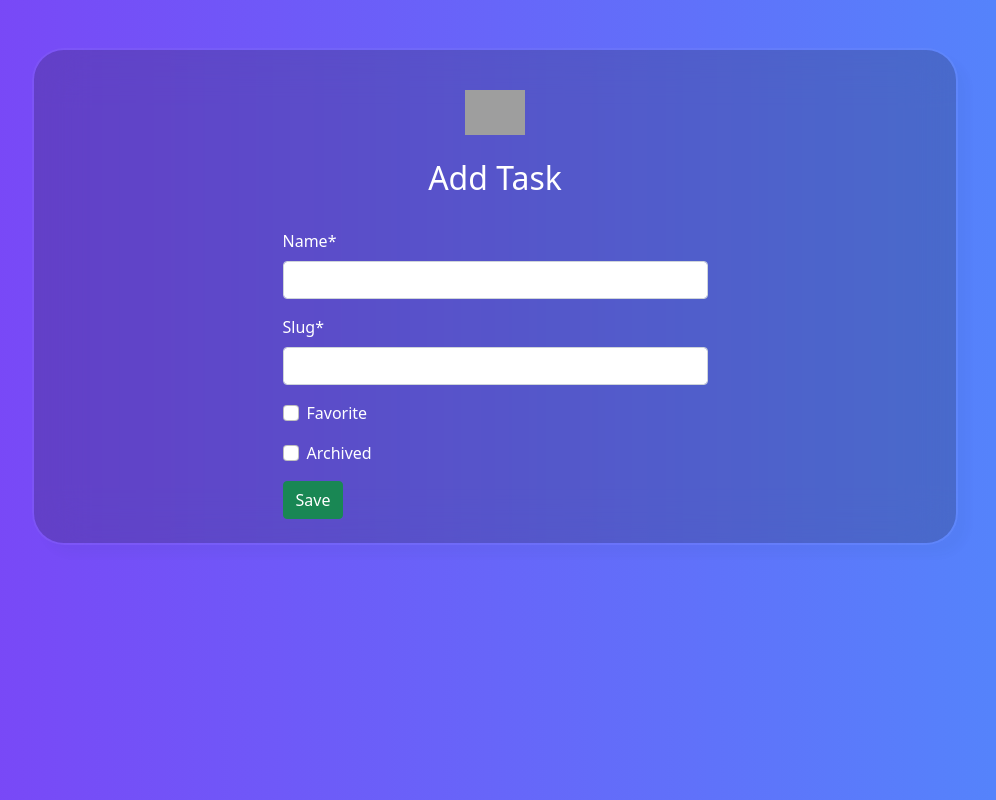
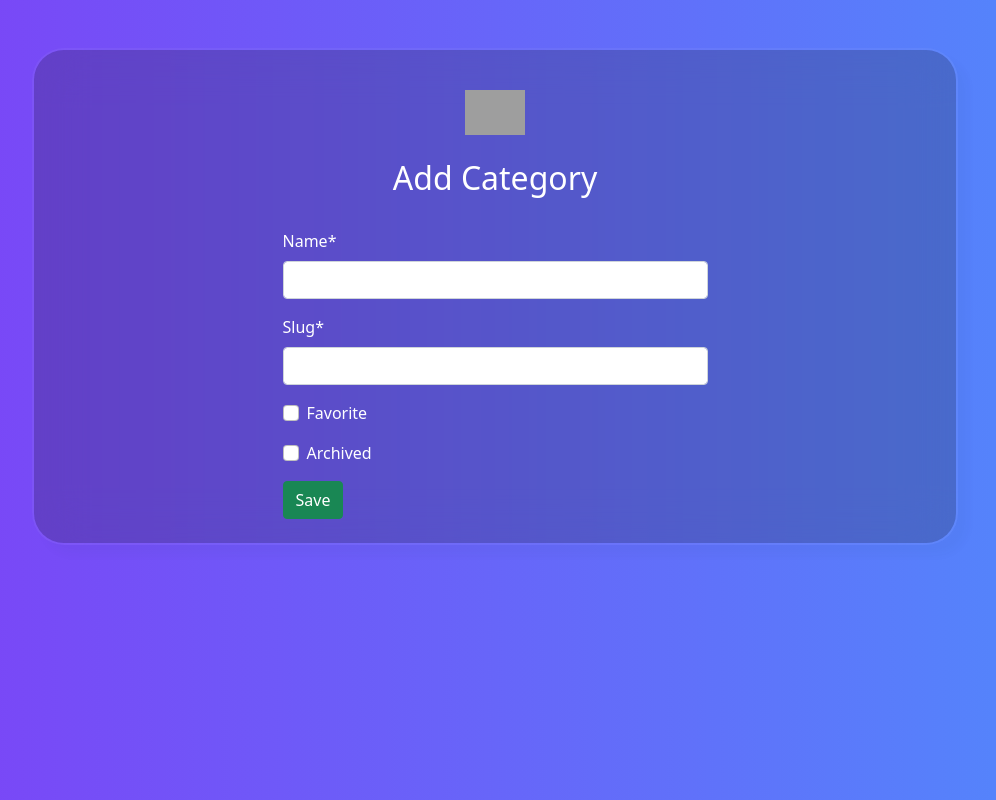
Before and after one commit to SultanO12/Django-ToDo-List, a Django app: page /add_category/ in a window 1280 px wide. Shown: the part 56-856 px from the top of the page, without its empty margins (145-1141 px from the left). Run offline with Django 4.2, Linux system fonts and the light colour scheme; data that the repository does not hold is empty; parts of the project's set-up code (start-up, migrations or seed data) failed here and were passed over; some libraries are stand-ins or nearby versions; grey boxes are pictures that could not be loaded.

Commit message:
Update add_category.html

```diff
--- a/templates/main/add_category.html
+++ b/templates/main/add_category.html
@@ -49,7 +49,7 @@
               <div class="text-center pt-3 pb-2">
                 <img src="https://mdbcdn.b-cdn.net/img/Photos/new-templates/bootstrap-todo-list/check1.webp"
                   alt="Check" width="60">
-                <h2 class="my-4">Add Task</h2>
+                <h2 class="my-4">Add Category</h2>
               </div>
               <div class="row">
                 <div class="col-md-6 offset-3">
```
